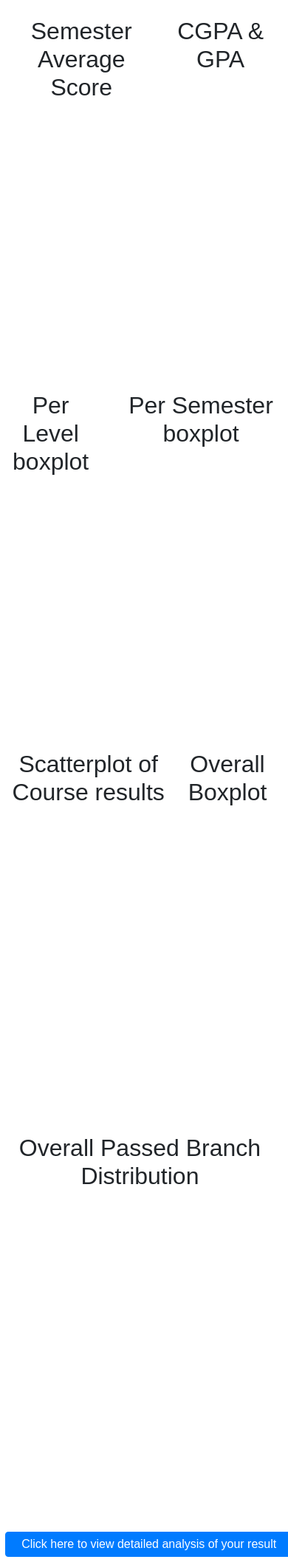
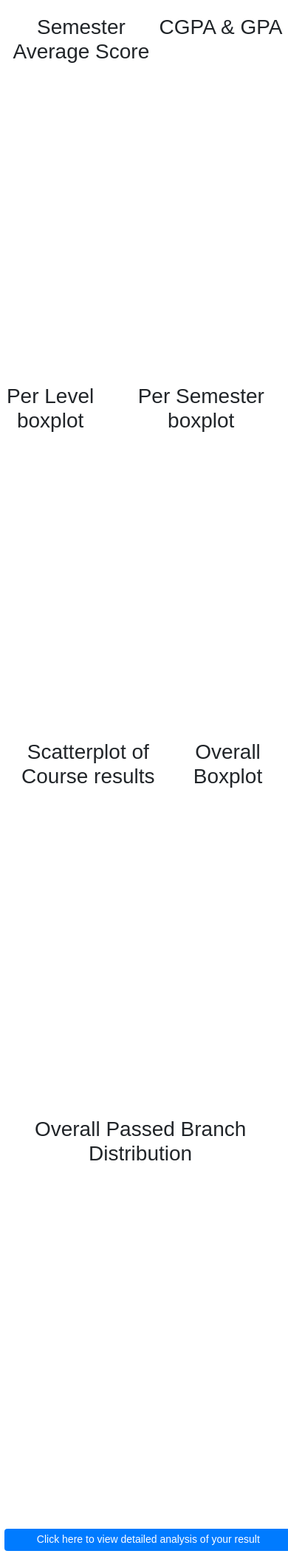
Before and after one commit to yungKnight/results_analytics, a Django app: template eduNalytics/analyzer/templates/visualizer.html in a window 390 px wide. Shown: the whole page at 74% size. Run offline with Django 5.2, Linux system fonts and the light colour scheme; the template is opened without the code that fills it, so the values that code supplies are empty; some libraries are stand-ins or nearby versions; some web fonts are replaced.

Commit message:
This update cleans my visualizer.css of comments, a little edit is made to the title on the base html file to correctly represent the app, and a media query added to my base css file to affect mobile display

```diff
--- a/eduNalytics/static/css/general.css
+++ b/eduNalytics/static/css/general.css
@@ -9,6 +9,12 @@ html {
     font-size: 16px;
     color: var(--text-color);
     font-family: 'Arial', sans-serif;
+}
+
+@media (max-width: 450px) {
+    html {
+        font-size: 14px;
+    }
 }
 
 body {
--- a/eduNalytics/static/css/visualizer.css
+++ b/eduNalytics/static/css/visualizer.css
@@ -1,4 +1,3 @@
-/* Main layout containers */
 .chart-container {
   display: flex;
   flex-wrap: wrap;
@@ -6,19 +5,18 @@
   flex-direction: row;
 }
 
-/* Chart sections */
 .chart-section {
   padding-bottom: 1rem;
 }
 
 .chart-row {
-  display: flex;  /* Only applies to this row */
+  display: flex;
   justify-content: space-between;
-  width: 100%;  /* Ensures full width */
+  width: 100%;
 }
 
 .branch-gpa-chart, .semester-avg-chart {
-  width: 55vw; /* Avoids negative calc issues */
+  width: 55vw;
   height: 450px;
   padding-top: 1rem;
 }
@@ -102,18 +100,15 @@
   padding-right: 0.7rem;
 }
 
-/* Typography */
 .chart-title {
   text-align: center;
 }
 
-/* Spacing */
 .spacer {
   padding-top: 4px;
   margin-bottom: 8px;
 }
 
-/* Button and advisory section */
 .analysis-button {
   display: inline-block;
   width: 100vw;
--- a/eduNalytics/static/templates/base.html
+++ b/eduNalytics/static/templates/base.html
@@ -4,7 +4,7 @@
 <head>
     <meta charset="utf-8">
     <meta name="viewport" content="width=device-width, initial-scale=1">
-    <title>{% block title %}{% endblock %} || Edulytica</title>
+    <title>{% block title %}{% endblock %} || eduNalytica</title>
     <link href="https://stackpath.bootstrapcdn.com/bootstrap/4.5.2/css/bootstrap.min.css" rel="stylesheet">
     <link href="https://cdnjs.cloudflare.com/ajax/libs/tailwindcss/2.2.19/tailwind.min.css" rel="stylesheet">
     <link rel="shortcut icon" href="{% static 'images/thoth96.png' %}">
```
Also changed, not shown: eduNalytics/db.sqlite3.
